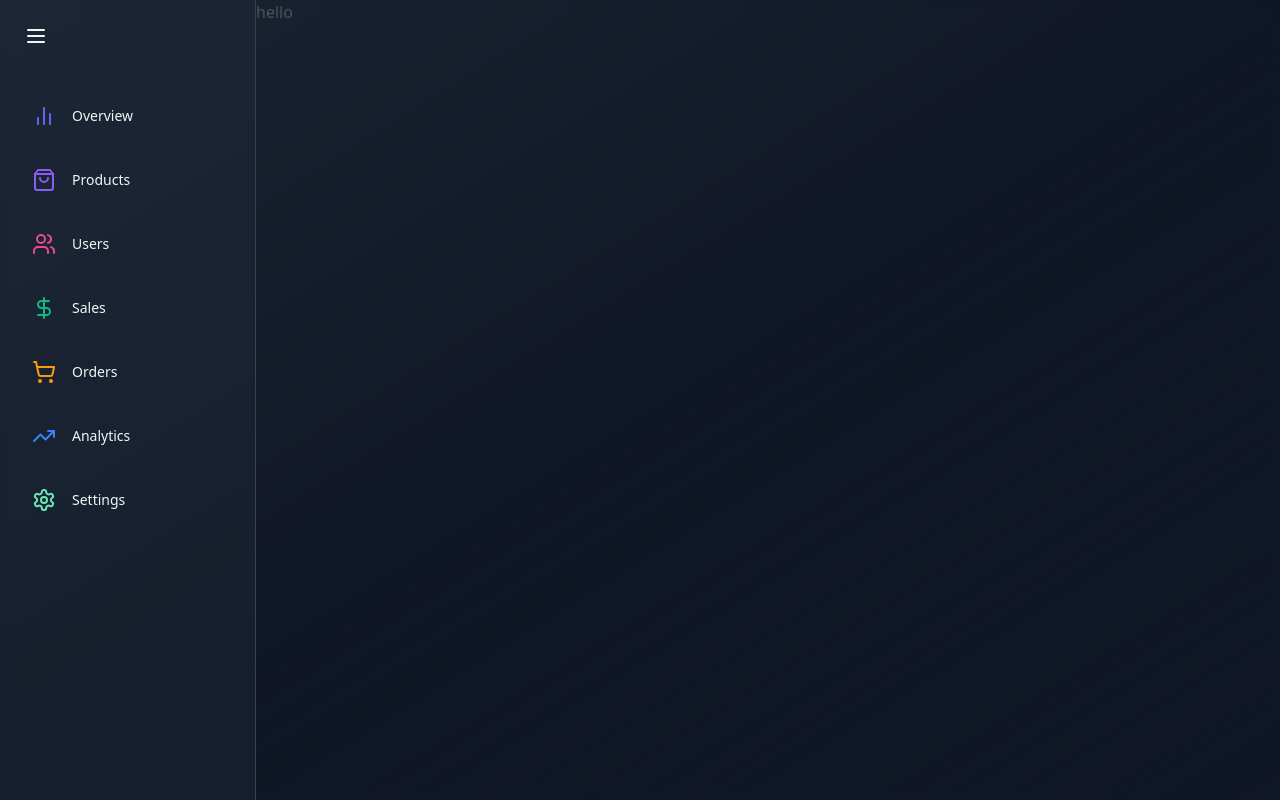
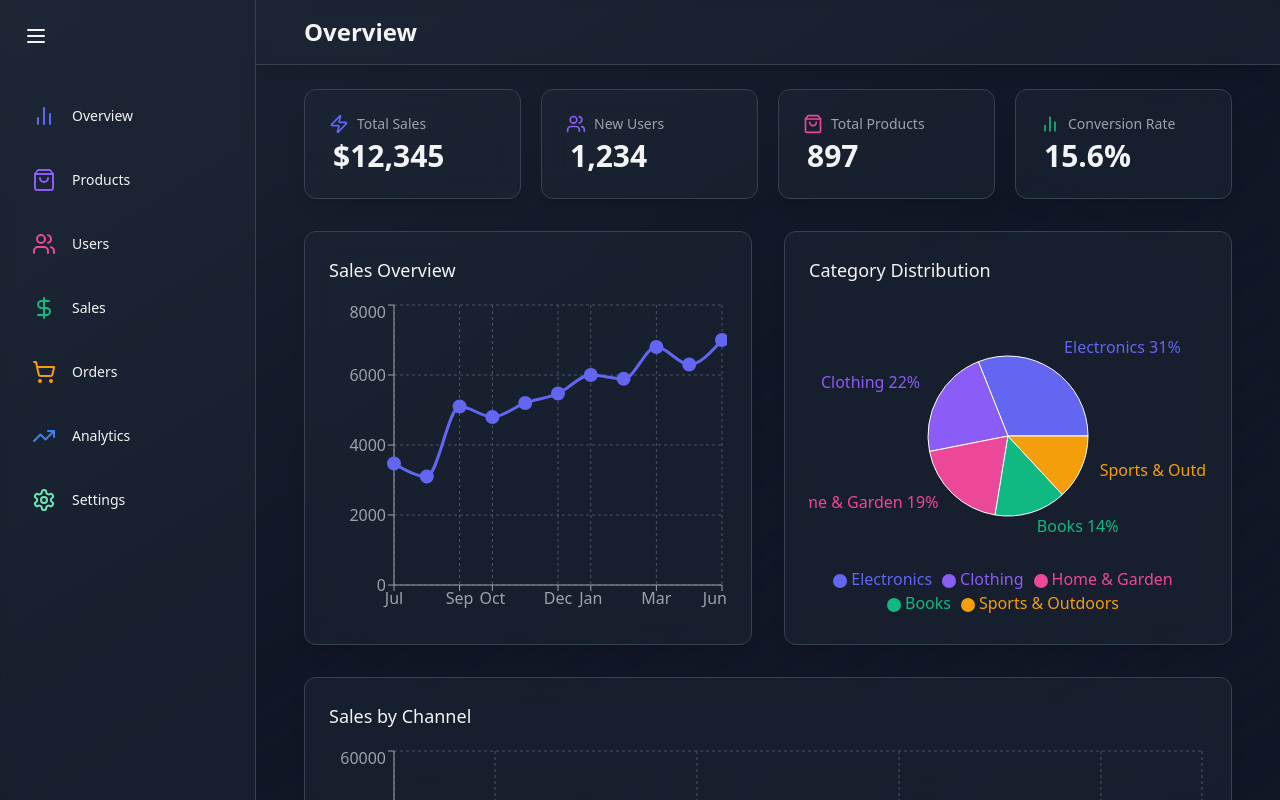
Before and after one commit to alizada-sharifi/Admin-dashboard, a React (Vite) app: page / in a window 1280 px wide. Built offline with nearby package versions, Linux system fonts and the light colour scheme.

Commit message:
feat: complete overview page

```diff
--- /dev/null
+++ b/src/components/Header.jsx
@@ -0,0 +1,13 @@
+import React from "react";
+
+function Header({ title }) {
+  return (
+    <header className="bg-gray-800/50 backdrop-blur-sm shadow-lg border-b border-gray-700">
+      <div className="container py-4">
+        <h1 className="text-2xl font-semibold text-gray-100">{title}</h1>
+      </div>
+    </header>
+  );
+}
+
+export default Header;
--- /dev/null
+++ b/src/components/StatCard.jsx
@@ -0,0 +1,21 @@
+import { motion } from "framer-motion";
+
+function StatCard({ icon: Icon, color, value,name }) {
+  return (
+    <motion.div
+      className="bg-gray-800/50 backdrop-blur-md overflow-hidden shadow-lg rounded-xl border border-gray-700 "
+      whileHover={{ y: -5, boxShadow: "0 25px 50px -12px rgba(0,0,0,0.5) " }}
+    >
+      <div className="px-4 py-5 sm:p-6">
+        <span className="flex items-center text-sm font-medium text-gray-400 mb-1">
+                  <Icon size={20} className="mr-2" style={{ color: color }} />
+                  {name}
+        </span>
+
+        <p className="ml-1 text-3xl font-semibold text-gray-100">{value}</p>
+      </div>
+    </motion.div>
+  );
+}
+
+export default StatCard;
--- /dev/null
+++ b/src/components/overview/CategoryDistributionChart.jsx
@@ -0,0 +1,68 @@
+import { motion } from "framer-motion";
+import {
+  PieChart,
+  Pie,
+  Cell,
+  Tooltip,
+  ResponsiveContainer,
+  Legend,
+} from "recharts";
+
+const categoryData = [
+  { name: "Electronics", value: 4500 },
+  { name: "Clothing", value: 3200 },
+  { name: "Home & Garden", value: 2800 },
+  { name: "Books", value: 2100 },
+  { name: "Sports & Outdoors", value: 1900 },
+];
+
+const COLORS = ["#6366F1", "#8B5CF6", "#EC4899", "#10B981", "#F59E0B"];
+
+const CategoryDistributionChart = () => {
+  return (
+    <motion.div
+      className="bg-gray-800 bg-opacity-50 backdrop-blur-md shadow-lg rounded-xl p-6 border border-gray-700"
+      initial={{ opacity: 0, y: 20 }}
+      animate={{ opacity: 1, y: 0 }}
+      transition={{ delay: 0.3 }}
+    >
+      <h2 className="text-lg font-medium mb-4 text-gray-100">
+        Category Distribution
+      </h2>
+      <div className="h-80">
+        <ResponsiveContainer width={"100%"} height={"100%"}>
+          <PieChart>
+            <Pie
+              data={categoryData}
+              cx={"50%"}
+              cy={"50%"}
+              labelLine={false}
+              outerRadius={80}
+              fill="#8884d8"
+              dataKey="value"
+              label={({ name, percent }) =>
+                `${name} ${(percent * 100).toFixed(0)}%`
+              }
+            >
+              {categoryData.map((entry, index) => (
+                <Cell
+                  key={`cell-${index}`}
+                  fill={COLORS[index % COLORS.length]}
+                />
+              ))}
+            </Pie>
+            <Tooltip
+              contentStyle={{
+                backgroundColor: "rgba(31, 41, 55, 0.8)",
+                borderColor: "#4B5563",
+              }}
+              itemStyle={{ color: "#E5E7EB" }}
+            />
+            <Legend />
+          </PieChart>
+        </ResponsiveContainer>
+      </div>
+    </motion.div>
+  );
+};
+export default CategoryDistributionChart;
--- /dev/null
+++ b/src/components/overview/SalesChannelChart.jsx
@@ -0,0 +1,63 @@
+import { motion } from "framer-motion";
+import {
+  BarChart,
+  Bar,
+  XAxis,
+  YAxis,
+  CartesianGrid,
+  Tooltip,
+  ResponsiveContainer,
+  Legend,
+  Cell,
+} from "recharts";
+
+const COLORS = ["#6366F1", "#8B5CF6", "#EC4899", "#10B981", "#F59E0B"];
+
+const SALES_CHANNEL_DATA = [
+  { name: "Website", value: 45600 },
+  { name: "Mobile App", value: 38200 },
+  { name: "Marketplace", value: 29800 },
+  { name: "Social Media", value: 18700 },
+];
+
+const SalesChannelChart = () => {
+  return (
+    <motion.div
+      className="bg-gray-800 bg-opacity-50 backdrop-blur-md shadow-lg rounded-xl p-6 lg:col-span-2 border border-gray-700"
+      initial={{ opacity: 0, y: 20 }}
+      animate={{ opacity: 1, y: 0 }}
+      transition={{ delay: 0.4 }}
+    >
+      <h2 className="text-lg font-medium mb-4 text-gray-100">
+        Sales by Channel
+      </h2>
+
+      <div className="h-80">
+        <ResponsiveContainer>
+          <BarChart data={SALES_CHANNEL_DATA}>
+            <CartesianGrid strokeDasharray="3 3" stroke="#4B5563" />
+            <XAxis dataKey="name" stroke="#9CA3AF" />
+            <YAxis stroke="#9CA3AF" />
+            <Tooltip
+              contentStyle={{
+                backgroundColor: "rgba(31, 41, 55, 0.8)",
+                borderColor: "#4B5563",
+              }}
+              itemStyle={{ color: "#E5E7EB" }}
+            />
+            <Legend />
+            <Bar dataKey={"value"} fill="#8884d8">
+              {SALES_CHANNEL_DATA.map((entry, index) => (
+                <Cell
+                  key={`cell-${index}`}
+                  fill={COLORS[index % COLORS.length]}
+                />
+              ))}
+            </Bar>
+          </BarChart>
+        </ResponsiveContainer>
+      </div>
+    </motion.div>
+  );
+};
+export default SalesChannelChart;
--- /dev/null
+++ b/src/components/overview/SalesChart.jsx
@@ -0,0 +1,64 @@
+import {
+  LineChart,
+  Line,
+  XAxis,
+  YAxis,
+  CartesianGrid,
+  Tooltip,
+  ResponsiveContainer,
+} from "recharts";
+import { motion } from "framer-motion";
+
+const salesDate = [
+  { name: "Jul", sales: 3470 },
+  { name: "Aug", sales: 3100 },
+  { name: "Sep", sales: 5100 },
+  { name: "Oct", sales: 4800 },
+  { name: "Nov", sales: 5200 },
+  { name: "Dec", sales: 5470 },
+  { name: "Jan", sales: 6000 },
+  { name: "Feb", sales: 5890 },
+  { name: "Mar", sales: 6800 },
+  { name: "Apr", sales: 6300 },
+  { name: "Jun", sales: 7000 },
+];
+
+function SalesChart() {
+  return (
+    <motion.div
+      className="bg-gray-800/50 backdrop-blur-md shadow-lg rounded-xl p-6 border border-gray-700 "
+      initial={{ opacity: 0, y: 20 }}
+      animate={{ opacity: 1, y: 0 }}
+      transition={{ delay: 0.3 }}
+    >
+      <h2 className="text-lg font-medium mb-4 text-gray-100">Sales Overview</h2>
+
+      <div className="h-80">
+        <ResponsiveContainer width={"100%"} height={"100%"}>
+          <LineChart data={salesDate}>
+            <CartesianGrid strokeDasharray="3 3" stroke="#485563" />
+            <XAxis dataKey={"name"} stroke="#9ca3af"  />
+            <YAxis stroke="#9ca3af" />
+            <Tooltip
+              contentStyle={{
+                backgroundColor: "rgba(31,41,55,0.8)",
+                borderColor: "#485563",
+              }}
+              itemStyle={{ color: "#e5e7eb" }}
+            />
+            <Line
+              type="monotone"
+              dataKey="sales"
+              stroke="#6366f1"
+              strokeWidth={3}
+              dot={{ fill: "#6366f1", strokeWidth: 2, r: 6 }}
+              activeDot={{ r: 8, strokeWidth: 2 }}
+            />
+          </LineChart>
+        </ResponsiveContainer>
+      </div>
+    </motion.div>
+  );
+}
+
+export default SalesChart;
--- /dev/null
+++ b/src/components/overview/index.js
@@ -0,0 +1,3 @@
+export { default as SalesChart } from "./SalesChart";
+export { default as CategoryDistributionChart } from "./CategoryDistributionChart";
+export { default as SalesChannelChart } from "./SalesChannelChart";
--- a/src/pages/Overview.jsx
+++ b/src/pages/Overview.jsx
@@ -1,8 +1,66 @@
-import React from "react";
+import { motion } from "framer-motion";
+import { Zap, Users, ShoppingBag, ChartNoAxesColumn } from "lucide-react";
 
+import Header from "../components/Header";
+import StatCard from "../components/StatCard";
+import {
+  SalesChart,
+  CategoryDistributionChart,
+  SalesChannelChart,
+} from "../components/overview";
 function Overview() {
-    return (
-      <h1 className="text-white">hello</h1>
+  const StatCardInfo = [
+    {
+      name: "Total Sales",
+      icon: Zap,
+      value: "$12,345",
+      color: "#6366f1",
+    },
+    {
+      name: "New Users",
+      icon: Users,
+      value: "1,234",
+      color: "#885cf6",
+    },
+    {
+      name: "Total Products",
+      icon: ShoppingBag,
+      value: "897",
+      color: "#ec4899",
+    },
+    {
+      name: "Conversion Rate",
+      icon: ChartNoAxesColumn,
+      value: "15.6%",
+      color: "#10b981",
+    },
+  ];
+
+  return (
+    <div className="flex-1 overflow-auto relative z-10">
+      <Header title="Overview" />
+
+      <main className="container py-6">
+        {/* ==========statCards sectionn ============== */}
+        <motion.div
+          className="grid grid-cols-1 gap-5 sm:grid-cols-2 lg:grid-cols-4 mb-8 "
+          initial={{ opacity: 0, y: 20 }}
+          animate={{ opacity: 1, y: 0 }}
+          transition={{ duration: 1 }}
+        >
+          {StatCardInfo.map((item) => (
+            <StatCard {...item} key={item.name} />
+          ))}
+        </motion.div>
+
+        {/* ================= charts section ================ */}
+        <div className=" grid grid-cols-1 lg:grid-cols-2 gap-8 ">
+          <SalesChart />
+          <CategoryDistributionChart />
+          <SalesChannelChart />
+        </div>
+      </main>
+    </div>
   );
 }
 
--- a/tailwind.config.js
+++ b/tailwind.config.js
@@ -2,7 +2,19 @@
 export default {
   content: ["./index.html", "./src/**/*.{js,ts,jsx,tsx}"],
   theme: {
-    extend: {},
+    extend: {
+      container: {
+        center: true,
+        padding: "3rem",
+        screens: {
+          sm: "640px",
+          md: "768px",
+          lg: "1024px",
+          xl: "1280px",
+          // '2xl': '1536px',
+        },
+      },
+    },
   },
   plugins: [],
 };
```
